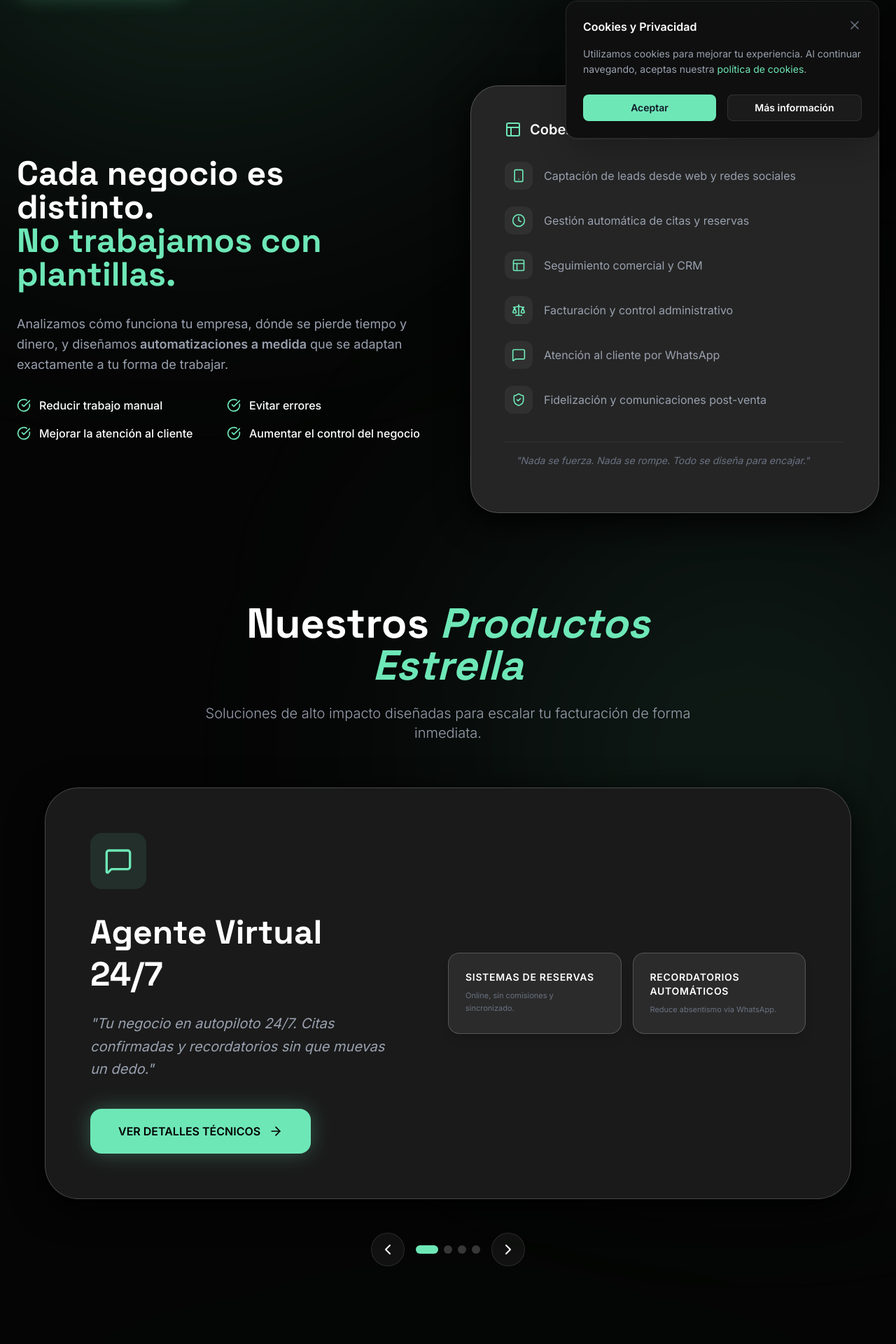
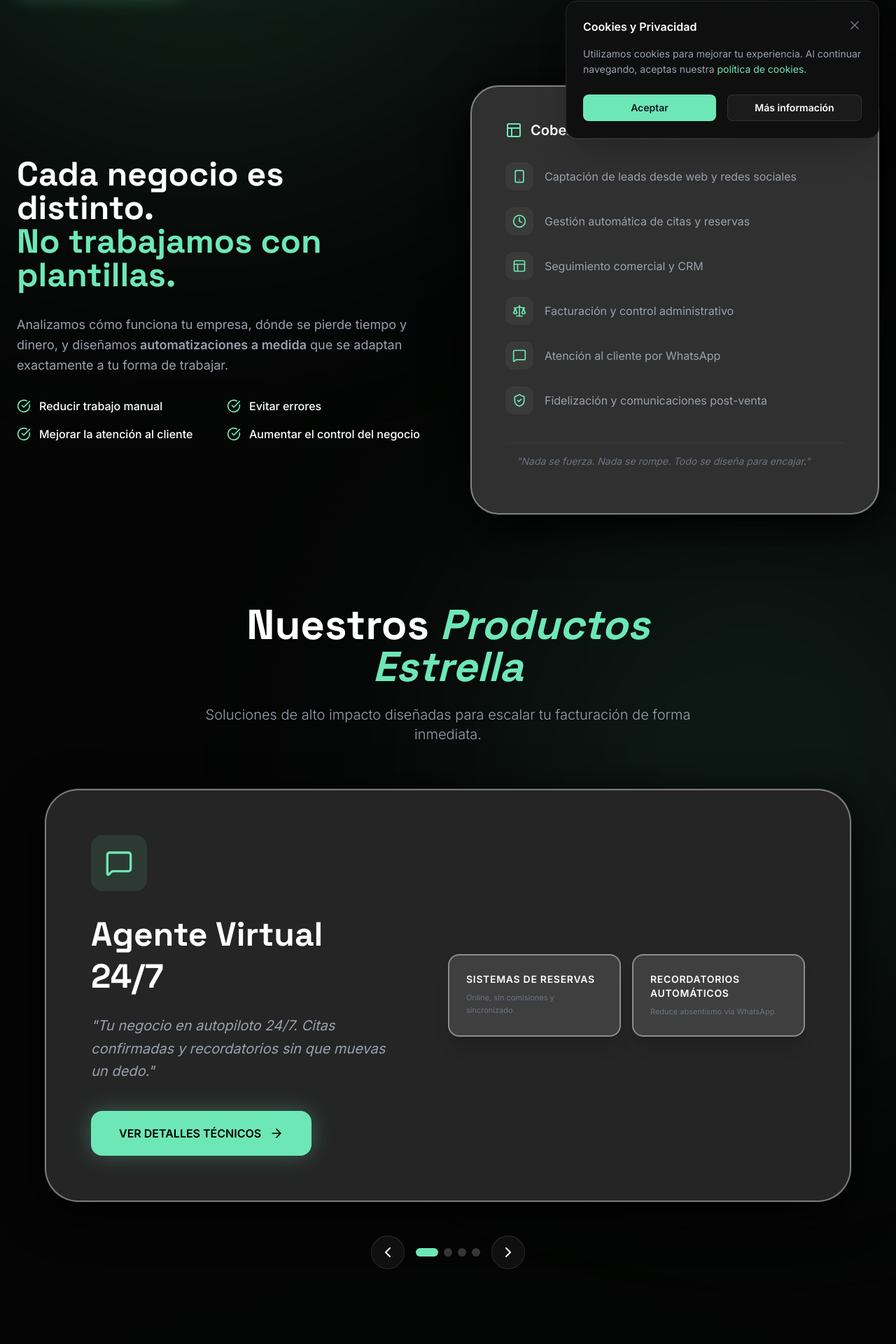
Before and after one commit to raff-liberty/PAGINA-WEB---RAFAEL-ALCALDE-MOLINA, a React (Vite) app: page /servicios in a window 1280 px wide. Shown: the part 578-2498 px from the top of the page at 70% size. Built offline with nearby package versions, Linux system fonts and the light colour scheme; no server answers.

Commit message:
Dramatically increase card contrast for daylight visibility - lighter backgrounds, stronger borders, deeper shadows

```diff
--- a/src/pages/Home.jsx
+++ b/src/pages/Home.jsx
@@ -359,7 +359,7 @@ const Home = () => {
                                 initial={{ opacity: 0, y: 30 }}
                                 animate={{ opacity: 1, y: 0 }}
                                 transition={{ delay: 0.2 + i * 0.1, duration: 0.8, ease: "easeOut" }}
-                                className="group relative bg-[#2a2a2a] backdrop-blur-md border border-white/50 p-6 rounded-xl hover:border-primary/50 transition-all duration-500 hover:bg-[#303030] flex flex-col shadow-[0_12px_48px_rgba(0,0,0,0.95)] overflow-hidden h-full"
+                                className="group relative bg-[#353535] backdrop-blur-md border-2 border-white/70 p-6 rounded-xl hover:border-primary/50 transition-all duration-500 hover:bg-[#3a3a3a] flex flex-col shadow-[0_16px_64px_rgba(0,0,0,1),0_0_0_1px_rgba(255,255,255,0.1)] overflow-hidden h-full"
                             >
                                 {/* Background step number */}
                                 <span className="absolute -top-4 -right-4 text-8xl font-bold text-white/[0.02] group-hover:text-primary/[0.05] transition-colors pointer-events-none font-mono">
@@ -473,7 +473,7 @@ const Home = () => {
                                         {/* Ambient glow on hover */}
                                         <div className="absolute -inset-1 bg-gradient-to-r from-primary/20 to-primary/5 rounded-2xl blur opacity-0 group-hover:opacity-100 transition duration-500"></div>
 
-                                        <div className="relative grid grid-cols-1 md:grid-cols-12 gap-6 md:gap-10 bg-[#2a2a2a] border border-white/60 p-6 md:p-12 rounded-2xl transition-all duration-300 items-start shadow-[0_12px_48px_rgba(0,0,0,0.95)] overflow-hidden group-hover:border-primary/50">
+                                        <div className="relative grid grid-cols-1 md:grid-cols-12 gap-6 md:gap-10 bg-[#353535] border-2 border-white/80 p-6 md:p-12 rounded-2xl transition-all duration-300 items-start shadow-[0_16px_64px_rgba(0,0,0,1),0_0_0_1px_rgba(255,255,255,0.1)] overflow-hidden group-hover:border-primary/50">
                                             {/* Subtle glass effect border on top */}
                                             <div className="absolute top-0 left-0 right-0 h-px bg-gradient-to-r from-transparent via-white/20 to-transparent"></div>
 
--- a/src/pages/Services.jsx
+++ b/src/pages/Services.jsx
@@ -288,7 +288,7 @@ const Services = () => {
                                 ))}
                             </div>
                         </div>
-                        <div className="bg-[#252525] border border-white/20 p-8 md:p-12 rounded-[2.5rem] relative overflow-hidden shadow-[0_12px_48px_rgba(0,0,0,0.95)]">
+                        <div className="bg-[#303030] border-2 border-white/40 p-8 md:p-12 rounded-[2.5rem] relative overflow-hidden shadow-[0_16px_64px_rgba(0,0,0,1),0_0_0_1px_rgba(255,255,255,0.1)]">
                             <h3 className="text-white text-xl font-bold mb-8 flex items-center gap-3">
                                 <Layout className="text-primary w-6 h-6" />
                                 Cobertura del flujo operativo
@@ -334,7 +334,7 @@ const Services = () => {
                                     x: { type: "spring", stiffness: 300, damping: 30 },
                                     opacity: { duration: 0.2 }
                                 }}
-                                className="bg-[#1a1a1a] border border-white/20 rounded-[3rem] p-8 md:p-16 flex flex-col lg:flex-row items-center gap-12 lg:gap-20 shadow-[0_12px_48px_rgba(0,0,0,0.95)]"
+                                className="bg-[#252525] border-2 border-white/40 rounded-[3rem] p-8 md:p-16 flex flex-col lg:flex-row items-center gap-12 lg:gap-20 shadow-[0_16px_64px_rgba(0,0,0,1),0_0_0_1px_rgba(255,255,255,0.1)]"
                             >
                                 {/* Slide Content Left */}
                                 <div className="flex-1 text-center lg:text-left">
@@ -358,7 +358,7 @@ const Services = () => {
                                 {/* Slide Items Right (The Grid Info) */}
                                 <div className="w-full lg:w-1/2 grid grid-cols-1 sm:grid-cols-2 gap-4">
                                     {starServices[activeService].subItems.map((item, idx) => (
-                                        <div key={idx} className="bg-white/8 border border-white/20 p-6 rounded-2xl hover:bg-white/12 transition-colors shadow-lg">
+                                        <div key={idx} className="bg-white/12 border-2 border-white/40 p-6 rounded-2xl hover:bg-white/16 transition-colors shadow-xl">
                                             <h4 className="text-white font-bold mb-2 text-sm uppercase tracking-wider text-primary">{item.title}</h4>
                                             <p className="text-gray-500 text-[11px] leading-relaxed">{item.desc}</p>
                                         </div>
@@ -493,7 +493,7 @@ const Services = () => {
                             <Link
                                 key={i}
                                 to={ex.link}
-                                className="bg-[#1a1a1a] border border-white/20 p-8 md:p-12 rounded-[2rem] hover:bg-[#202020] transition-colors relative overflow-hidden group block text-left shadow-[0_8px_32px_rgba(0,0,0,0.9)]"
+                                className="bg-[#252525] border-2 border-white/40 p-8 md:p-12 rounded-[2rem] hover:bg-[#2a2a2a] transition-colors relative overflow-hidden group block text-left shadow-[0_12px_48px_rgba(0,0,0,1)]"
                             >
                                 <div className="absolute top-0 right-0 w-1 h-full bg-primary/20 group-hover:bg-primary transition-all"></div>
                                 <h3 className="text-white text-xl font-bold mb-6">{ex.title}</h3>
@@ -525,7 +525,7 @@ const Services = () => {
                     </div>
                     <div className="space-y-4">
                         {faqs.map((faq, i) => (
-                            <div key={i} className="bg-[#1f1f1f] border border-white/20 p-8 rounded-3xl shadow-[0_8px_32px_rgba(0,0,0,0.9)]">
+                            <div key={i} className="bg-[#282828] border-2 border-white/40 p-8 rounded-3xl shadow-[0_12px_48px_rgba(0,0,0,1)]">
                                 <h3 className="text-white font-bold text-lg mb-4">{faq.q}</h3>
                                 <p className="text-gray-400 leading-relaxed">{faq.a}</p>
                             </div>
```
